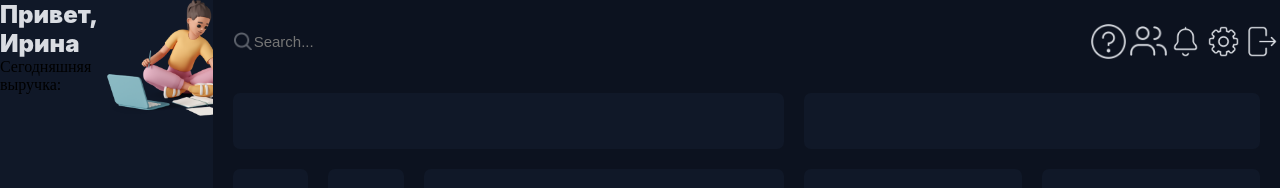
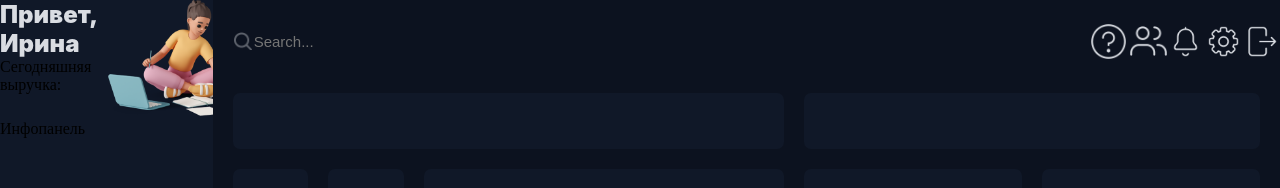
Before and after one commit to GenaYatskov/City.Food_PC, a React (Create React App) app: page /statistic in a window 1280 px wide. Shown: the top 188 px of the page. Built offline with nearby package versions, Linux system fonts and the light colour scheme.

Commit message:
27.01.2023 23.00

```diff
--- /dev/null
+++ b/src/components/ListComponent/ListComponent.js
@@ -0,0 +1,10 @@
+import React from 'react'
+import style from './ListComponent.module.css'
+
+const ListComponent = ({body, ...props}) => {
+  return <div className={style.listComponent} {...props}>
+    {body}
+    <div className={style.img}></div>
+  </div>
+}
+export default ListComponent
--- /dev/null
+++ b/src/components/ListComponent/ListComponent.module.css
@@ -0,0 +1,21 @@
+.listComponent{
+    display: flex;
+    background: none;
+    transition: 0.4s;
+    width: 100%;
+    height: auto;
+}
+
+.listComponent:hover{
+    background: #4343437e;
+    transition: 0.4s
+}
+
+.listComponent:active{
+    background: rgb(236, 236, 236);
+}
+
+.img{
+    color: rgb(255, 255, 255);
+    height: 2;
+}
--- a/src/pages/Statistic/Statistic.css
+++ b/src/pages/Statistic/Statistic.css
@@ -139,6 +139,7 @@
 
 .welcomeIrina{
   display: flex;
+  flex: 0;
   justify-content: space-between;
   width: 100%;
   height: 15%;
@@ -148,6 +149,8 @@
   width: 100%;
   height: 100%;
   z-index: 1;
+  background: none;
+  position: relative;
   display: grid;
   grid-template-columns: 1fr 1fr 1fr 1fr 1fr 1fr;
   grid-template-rows: 1fr 1fr 1fr 1fr;
@@ -169,11 +172,20 @@
 }
 
 .picture {
+  width: 50%;
+  height: 100%;
+  position: relative;
   z-index: 0;
 }
 
 .todaysRevenueInscription { grid-area: todaysRevenueInscription; }
 .todaysRevenueStatistic { grid-area: todaysRevenueStatistic; }
+
+.infopanel{
+  width: 100%;
+  height: auto;
+  display: flex;
+}
 
 .grid {
   grid-area: Grid;
--- a/src/pages/Statistic/Statistic.jsx
+++ b/src/pages/Statistic/Statistic.jsx
@@ -2,6 +2,7 @@ import React from 'react'
 import { Link } from 'react-router-dom'
 import welcomeIrinaPic from './pictures/b7a5e4e9-e03b-49c8-91c3-f8cfc991e252 1.png'
 import './Statistic.css'
+import ListComponent from '../../components/ListComponent/ListComponent'
 
 function Statistic() {
   return (
@@ -14,6 +15,14 @@ function Statistic() {
             <div className='todaysRevenueStatistic'></div>
           </div>
           <img src={welcomeIrinaPic} className='picture'></img>
+        </div>
+        <div className='infopanel'>
+          Инфопанель
+          <ListComponent>Калькулятор</ListComponent>
+          {/* listComponent */}
+        </div>
+        <div className='application'>
+          {/* listComponent */}
         </div>
       </div>
       <div className="header">
@@ -28,18 +37,18 @@ function Statistic() {
         <Link to={"/registration"} className='logout'></Link>
       </div>
       <div className="grid">
-        <div class="Day-profit"></div>
-        <div class="Client-statistic"></div>
-        <div class="Recent-transactions"></div>
-        <div class="Day-active"></div>
-        <div class="Payment-Methods"></div>
-        <div class="-Weekly-sales"></div>
-        <div class="Period"></div>
-        <div class="Order-types"></div>
-        <div class="Daily-sales"></div>
-        <div class="Conversion"></div>
-        <div class="Current-statistics"></div>
-        <div class="Profit"></div>
+        <div className="Day-profit"></div>
+        <div className="Client-statistic"></div>
+        <div className="Recent-transactions"></div>
+        <div className="Day-active"></div>
+        <div className="Payment-Methods"></div>
+        <div className="-Weekly-sales"></div>
+        <div className="Period"></div>
+        <div className="Order-types"></div>
+        <div className="Daily-sales"></div>
+        <div className="Conversion"></div>
+        <div className="Current-statistics"></div>
+        <div className="Profit"></div>
       </div>
     </div>
   )
```
Also changed, not shown: 1 other file (tests, documents, lock files or other folders).
